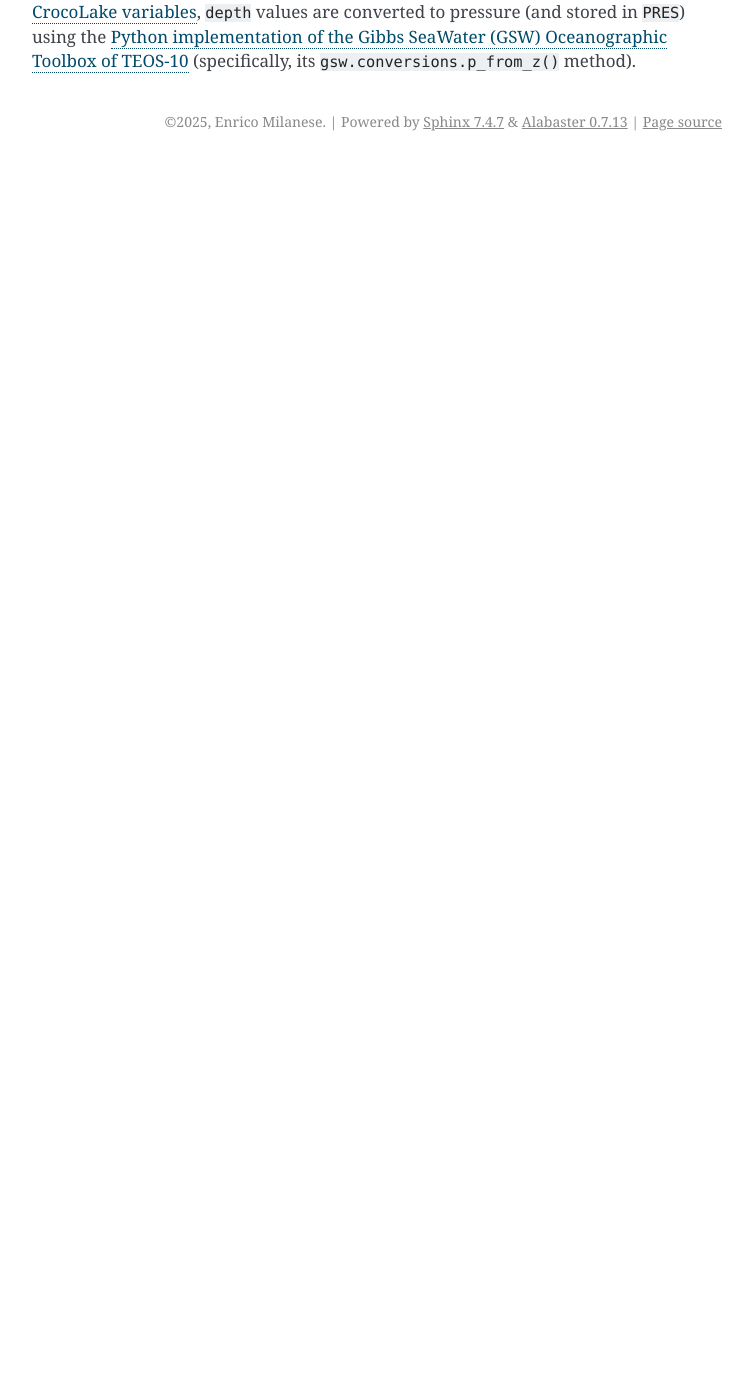
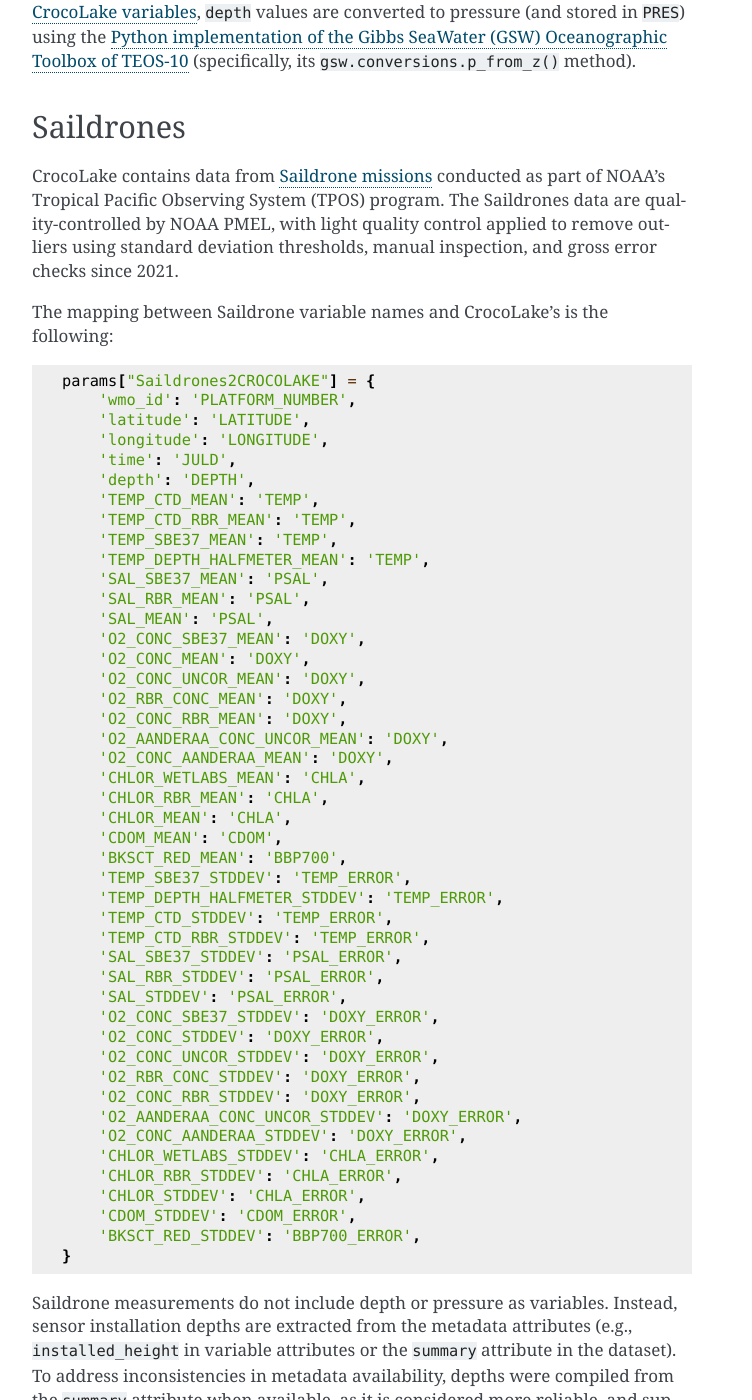
Before and after one commit to boom-lab/CrocoLakeDocs, a Sphinx documentation site: the page built from source/available_datasets.rst, in a window 1280 px wide and 1400 px high, scrolled down 2226 px. Shown: the whole window, without its empty margins (388-1140 px from the left). Built offline with Sphinx 7.4.7, drawn with Linux system fonts in a browser that asks for light colours; before the commit the page ends 2387 px from its top, so only the background shows below that; some of the changed text lies outside the part shown.

Commit message:
add documentation for saildrones and oleanderXBT

```diff
--- a/source/available_datasets.rst
+++ b/source/available_datasets.rst
@@ -85,3 +85,77 @@ The mapping between Spray Glider data variables names and CrocoLake's is the fol
 All measurements' quality flags are assigned equal to 1.
 
 Spray Gliders data report depth and not pressure. For consistency with the :ref:`CrocoLake variables <crocolake_conventions>`, ``depth`` values are converted to pressure (and stored in ``PRES``) using the `Python implementation of the Gibbs SeaWater (GSW) Oceanographic Toolbox of TEOS-10 <https://teos-10.github.io/GSW-Python/intro.html>`_ (specifically, its ``gsw.conversions.p_from_z()`` method).
+
+Saildrones
+-------------
+
+CrocoLake contains data from `Saildrone missions <https://www.pmel.noaa.gov/ocs/saildrone/data-access>`_ conducted as part of NOAA's Tropical Pacific Observing System (TPOS) program. The Saildrones data are quality-controlled by NOAA PMEL, with light quality control applied to remove outliers using standard deviation thresholds, manual inspection, and gross error checks since 2021.
+
+The mapping between Saildrone variable names and CrocoLake's is the following::
+
+    params["Saildrones2CROCOLAKE"] = {
+        'wmo_id': 'PLATFORM_NUMBER',
+        'latitude': 'LATITUDE',
+        'longitude': 'LONGITUDE',
+        'time': 'JULD',
+        'depth': 'DEPTH',
+        'TEMP_CTD_MEAN': 'TEMP',
+        'TEMP_CTD_RBR_MEAN': 'TEMP',
+        'TEMP_SBE37_MEAN': 'TEMP',
+        'TEMP_DEPTH_HALFMETER_MEAN': 'TEMP',
+        'SAL_SBE37_MEAN': 'PSAL',
+        'SAL_RBR_MEAN': 'PSAL',
+        'SAL_MEAN': 'PSAL',
+        'O2_CONC_SBE37_MEAN': 'DOXY',
+        'O2_CONC_MEAN': 'DOXY',
+        'O2_CONC_UNCOR_MEAN': 'DOXY',
+        'O2_RBR_CONC_MEAN': 'DOXY',
+        'O2_CONC_RBR_MEAN': 'DOXY',
+        'O2_AANDERAA_CONC_UNCOR_MEAN': 'DOXY',
+        'O2_CONC_AANDERAA_MEAN': 'DOXY',
+        'CHLOR_WETLABS_MEAN': 'CHLA',
+        'CHLOR_RBR_MEAN': 'CHLA',
+        'CHLOR_MEAN': 'CHLA',
+        'CDOM_MEAN': 'CDOM',
+        'BKSCT_RED_MEAN': 'BBP700',
+        'TEMP_SBE37_STDDEV': 'TEMP_ERROR',
+        'TEMP_DEPTH_HALFMETER_STDDEV': 'TEMP_ERROR',
+        'TEMP_CTD_STDDEV': 'TEMP_ERROR',
+        'TEMP_CTD_RBR_STDDEV': 'TEMP_ERROR',
+        'SAL_SBE37_STDDEV': 'PSAL_ERROR',
+        'SAL_RBR_STDDEV': 'PSAL_ERROR',
+        'SAL_STDDEV': 'PSAL_ERROR',
+        'O2_CONC_SBE37_STDDEV': 'DOXY_ERROR',
+        'O2_CONC_STDDEV': 'DOXY_ERROR',
+        'O2_CONC_UNCOR_STDDEV': 'DOXY_ERROR',
+        'O2_RBR_CONC_STDDEV': 'DOXY_ERROR',
+        'O2_CONC_RBR_STDDEV': 'DOXY_ERROR',
+        'O2_AANDERAA_CONC_UNCOR_STDDEV': 'DOXY_ERROR',
+        'O2_CONC_AANDERAA_STDDEV': 'DOXY_ERROR',
+        'CHLOR_WETLABS_STDDEV': 'CHLA_ERROR',
+        'CHLOR_RBR_STDDEV': 'CHLA_ERROR',
+        'CHLOR_STDDEV': 'CHLA_ERROR',
+        'CDOM_STDDEV': 'CDOM_ERROR',
+        'BKSCT_RED_STDDEV': 'BBP700_ERROR',
+    }
+
+Saildrone measurements do not include depth or pressure as variables. Instead, sensor installation depths are extracted from the metadata attributes (e.g., ``installed_height`` in variable attributes or the ``summary`` attribute in the dataset). To address inconsistencies in metadata availability, depths were compiled from the ``summary`` attribute when available, as it is considered more reliable, and supplemented with ``installed_height`` values when necessary. A detailed table containing depths from both sources is available in the `pull request discussion <https://github.com/boom-lab/crocolaketools-public/pull/6/#issuecomment-3018702245>`_. These depths are then converted to pressure (stored in ``PRES``) using the `Python implementation of the Gibbs SeaWater (GSW) Oceanographic Toolbox of TEOS-10 <https://teos-10.github.io/GSW-Python/intro.html>`_ (specifically, its ``gsw.conversions.p_from_z()`` method).
+
+OleanderXBT
+-------------
+
+CrocoLake contains data from the `OleanderXBT project <http://erddap.oleander.bios.edu:8080/erddap/files/oleanderXbtNcFiles/>`_, which collects oceanographic temperature observations along the shipping route between New Jersey and Bermuda. The data contains yearly archives of temperature profile data from 1977 to present.
+
+The mapping between OleanderXBT variable names and CrocoLake's is the following::
+
+    params["Oleander2CROCOLAKE"] = {
+        'trajectory' : 'PLATFORM_NUMBER',
+        'profile' : 'CYCLE_NUMBER',
+        'latitude' : 'LATITUDE',
+        'longitude' : 'LONGITUDE',
+        'time' : 'JULD',
+        'depth' : 'DEPTH',
+        'temp' : 'TEMP',
+    }
+
+The OleanderXBT dataset provides depth measurements directly, which are retained in CrocoLake as the ``DEPTH`` variable. For consistency with other datasets, these depth values are also converted to pressure (and stored in ``PRES``) using the `Python implementation of the Gibbs SeaWater (GSW) Oceanographic Toolbox of TEOS-10 <https://teos-10.github.io/GSW-Python/intro.html>`_ (specifically, its ``gsw.conversions.p_from_z()`` method).
```
